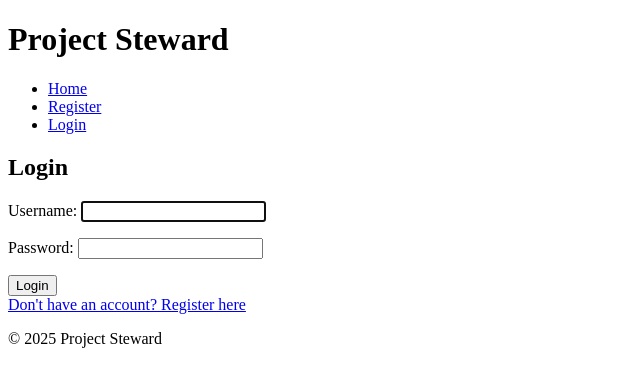
After one commit to projectsteward-io/steward-platform, a Django app: page /login/ in a window 1280 px wide. The commit adds this page. Shown: the top 387 px of the page, without its empty margins (0-640 px from the left). Run offline with Django 5.2, Linux system fonts and the light colour scheme.

Commit message:
login/logout

```diff
--- a/steward/steward/settings.py
+++ b/steward/steward/settings.py
@@ -129,4 +129,4 @@ STATIC_URL = 'static/'
 DEFAULT_AUTO_FIELD = 'django.db.models.BigAutoField'
 
 LOGIN_REDIRECT_URL = '/'
-LOGOUT_REDIRECT_URL = '/'
+LOGOUT_REDIRECT_URL = '/login/'
--- /dev/null
+++ b/steward/steward/templates/base.html
@@ -0,0 +1,37 @@
+<!DOCTYPE html>
+<html lang="en">
+<head>
+    <meta charset="UTF-8">
+    <meta name="viewport" content="width=device-width, initial-scale=1.0">
+    <title>{% block title %}Project Steward{% endblock %}</title>
+</head>
+<body>
+    <header>
+        <h1>Project Steward</h1>
+        <nav>
+            <ul>
+
+                {% if user.is_authenticated %}
+                    <p>Welcome, {{ user.username }}!</p>
+                    <form method="post" action="{% url 'logout' %}">
+                        {% csrf_token %}
+                        <button type="submit">Logout</button>
+                    </form>
+                {% else %}
+                    <li><a href="/">Home</a></li>
+                    <li><a href="/register/">Register</a></li>
+                    <li><a href="/login/">Login</a></li>
+                {% endif %}
+            </ul>
+        </nav>
+    </header>
+
+    <main>
+        {% block content %}{% endblock %}
+    </main>
+
+    <footer>
+        <p>&copy; 2025 Project Steward</p>
+    </footer>
+</body>
+</html>
--- a/steward/steward/templates/home.html
+++ b/steward/steward/templates/home.html
@@ -1,4 +1,4 @@
-{% extends "base_generic.html" %}
+{% extends "base.html" %}
 
 {% block content %}
   <h1>Welcome to Project Steward</h1>
--- /dev/null
+++ b/steward/steward/templates/registration/login.html
@@ -0,0 +1,11 @@
+{% extends "base.html" %}  <!-- Extend your base template if you have one -->
+
+{% block content %}
+<h2>Login</h2>
+<form method="post">
+    {% csrf_token %}
+    {{ form.as_p }}
+    <button type="submit">Login</button>
+</form>
+<a href="{% url 'register' %}">Don't have an account? Register here</a>
+{% endblock %}
--- a/steward/steward/templates/registration/register.html
+++ b/steward/steward/templates/registration/register.html
@@ -1,4 +1,4 @@
-{% extends "base_generic.html" %}
+{% extends "base.html" %}
 
 {% block content %}
   <h2>Register</h2>
--- a/steward/steward/urls.py
+++ b/steward/steward/urls.py
@@ -16,11 +16,14 @@ Including another URLconf
 """
 from django.contrib import admin
 from django.urls import path, include
+from django.contrib.auth.views import LoginView, LogoutView
 from steward import views
 
 urlpatterns = [
     path('admin/', admin.site.urls),
     path('accounts/', include('django.contrib.auth.urls')),  # Built-in authentication URLs
     path('register/', views.register, name='register'),
+    path('login/', LoginView.as_view(template_name='registration/login.html'), name='login'),
+    path('logout/', LogoutView.as_view(next_page='login'), name='logout'),
     path('', views.home, name='home'),
 ]
```
Also changed, not shown: steward/steward/templates/base_generic.html (deleted, +0 -28 lines).
